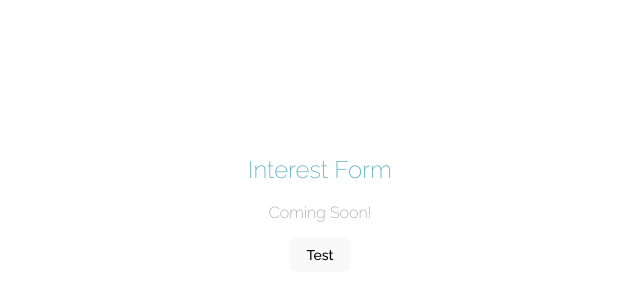
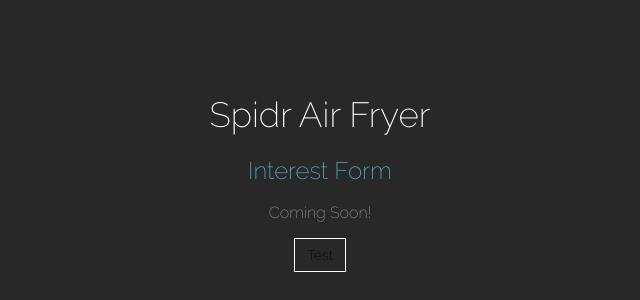
Before and after one commit to myavonbehren/Spidr-Coding-Challenge, a React (Vite) app in the folder spidr-form/: page / in a window 1280 px wide. Shown: the part 228-528 px from the top of the page, without its empty margins (320-960 px from the left). Built offline with nearby package versions, Linux system fonts and the light colour scheme.

Commit message:
feat: update background color and button styles in index.css

```diff
--- a/spidr-form/src/index.css
+++ b/spidr-form/src/index.css
@@ -5,21 +5,12 @@
 
   color-scheme: light dark;
   color: rgba(255, 255, 255, 0.87);
-  background-color: #242424;
+  background-color: #282829;
 
   font-synthesis: none;
   text-rendering: optimizeLegibility;
   -webkit-font-smoothing: antialiased;
   -moz-osx-font-smoothing: grayscale;
-}
-
-a {
-  font-weight: 500;
-  color: #646cff;
-  text-decoration: inherit;
-}
-a:hover {
-  color: #535bf2;
 }
 
 body {
@@ -53,37 +44,18 @@
 }
 
 button {
-  border-radius: 8px;
-  border: 1px solid transparent;
-  padding: 0.6em 1.2em;
-  font-size: 1em;
-  font-weight: 500;
-  font-family: inherit;
-  background-color: #1a1a1a;
+  border-radius: 0px;
+  border: 1px solid #ffffff;
+  padding: 8px 12px;
+  font-size: 14px;
+  font-weight: 200;
+  font-family: "Raleway";
+  background-color: transparent;
   cursor: pointer;
   transition: border-color 0.25s;
 }
 button:hover {
-  border-color: #646cff;
+  border: 1px solid #56ACBD;
+  color: #56ACDB;
+  background-color: rgba(0, 0, 0, 0.6);
 }
-button:focus,
-button:focus-visible {
-  outline: 4px auto -webkit-focus-ring-color;
-}
-
-.font-link {
-  font-family: "Raleway", sans-serif;
-}
-
-@media (prefers-color-scheme: light) {
-  :root {
-    color: #213547;
-    background-color: #ffffff;
-  }
-  a:hover {
-    color: #747bff;
-  }
-  button {
-    background-color: #f9f9f9;
-  }
-}
```
